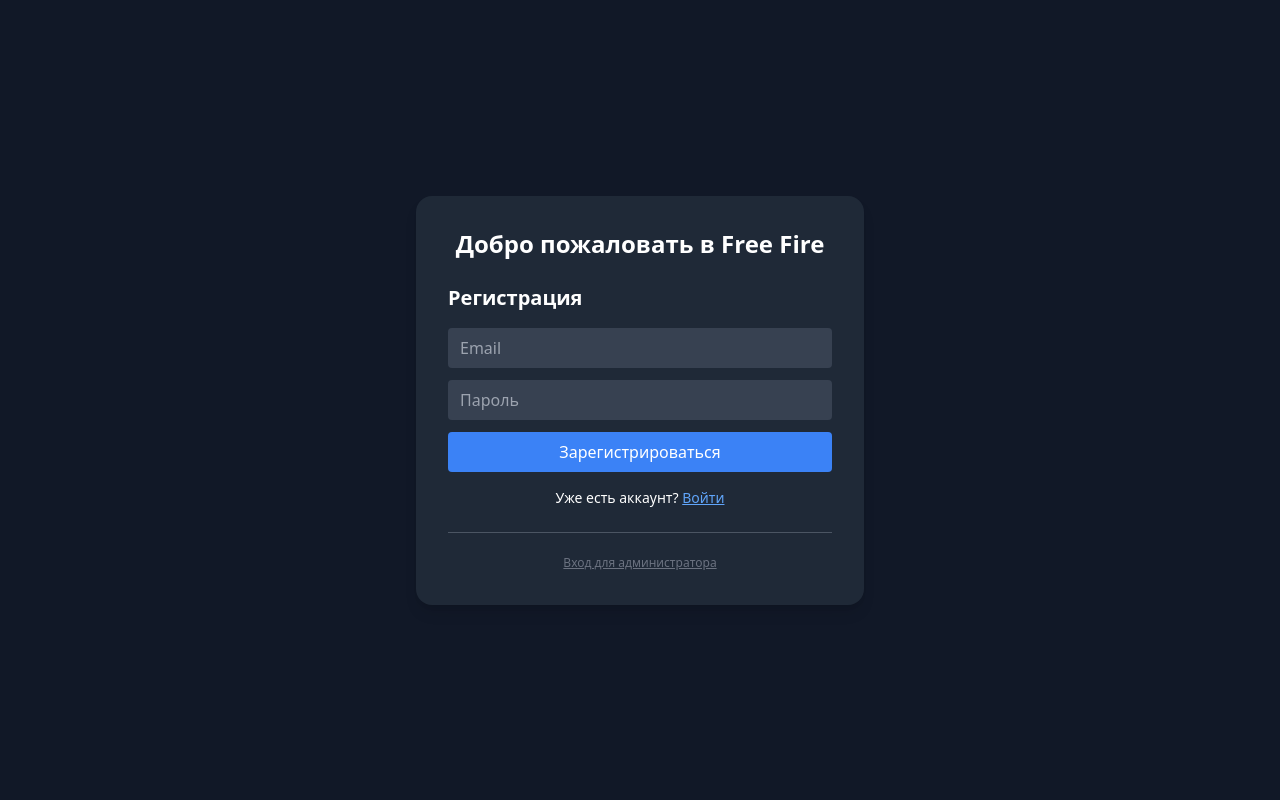
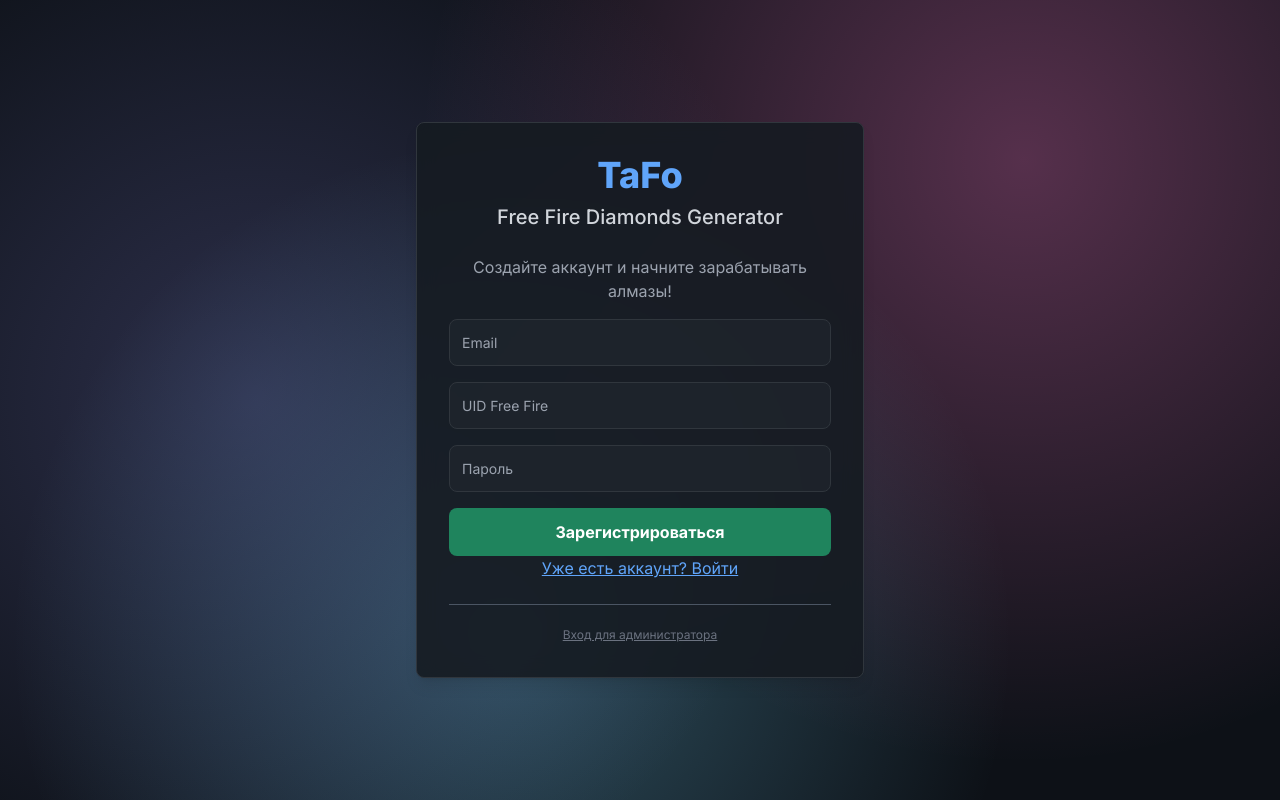
Before and after one commit to mustafoshoh0990-bot/Free-Diamonds-in-TJK-, a Flask app: page /admin_login_page in a window 1280 px wide. Run offline with Flask 3, Linux system fonts and the light colour scheme; some libraries are stand-ins or nearby versions.

Commit message:
Update login-admin.html

```diff
--- a/templates/login-admin.html
+++ b/templates/login-admin.html
@@ -2,66 +2,115 @@
 <html lang="ru">
 <head>
     <meta charset="UTF-8">
-    <title>Free Fire</title>
+    <meta name="viewport" content="width=device-width, initial-scale=1.0">
+    <title>TaFo - Заработай бесплатные алмазы Free Fire!</title>
     <script src="https://cdn.tailwindcss.com"></script>
+    <link rel="preconnect" href="https://fonts.googleapis.com">
+    <link rel="preconnect" href="https://fonts.gstatic.com" crossorigin>
+    <link href="https://fonts.googleapis.com/css2?family=Inter:wght@400;500;700;800&display=swap" rel="stylesheet">
+    <style>
+        body { font-family: 'Inter', sans-serif; }
+        .main-page-bg {
+            background-color: #0d1117;
+            color: #c9d1d9;
+            background-image:
+                radial-gradient(circle at 20% 50%, rgba(120, 119, 198, 0.3), transparent 50%),
+                radial-gradient(circle at 80% 20%, rgba(255, 119, 198, 0.3), transparent 50%),
+                radial-gradient(circle at 40% 80%, rgba(120, 219, 255, 0.3), transparent 50%);
+            background-size: cover;
+            background-position: center;
+            background-repeat: no-repeat;
+        }
+        .input-field {
+            background-color: rgba(33, 39, 47, 0.6);
+            border: 1px solid #30363d;
+            color: #c9d1d9;
+            padding: 0.75rem;
+            border-radius: 0.5rem;
+            width: 100%;
+            font-size: 0.875rem;
+        }
+        .input-field:focus {
+            border-color: #58a6ff;
+            outline: none;
+            box-shadow: 0 0 0 2px rgba(88, 166, 255, 0.2);
+        }
+        .main-container {
+            background-color: rgba(22, 27, 34, 0.9);
+            border: 1px solid #30363d;
+            backdrop-filter: blur(10px);
+            box-shadow: 0 8px 32px 0 rgba(31, 38, 135, 0.37);
+        }
+        .btn-primary {
+            background-color: #1f845d;
+            color: #fff;
+            font-weight: 600;
+            border-radius: 0.5rem;
+            padding: 0.75rem;
+            width: 100%;
+            transition: background-color 0.3s;
+        }
+        .btn-primary:hover { background-color: #23a86c; }
+        .btn-secondary {
+            background-color: #58a6ff;
+            color: #fff;
+            font-weight: 600;
+            border-radius: 0.5rem;
+            padding: 0.75rem;
+            width: 100%;
+            transition: background-color 0.3s;
+        }
+        .btn-secondary:hover { background-color: #4c96e6; }
+    </style>
 </head>
-<body class="bg-gray-900 text-white flex items-center justify-center min-h-screen">
+<body class="main-page-bg flex items-center justify-center min-h-screen p-4">
+    <div class="main-container w-full max-w-md mx-auto p-8 rounded-lg shadow-lg text-center">
+        <div class="text-center mb-6">
+            <h1 class="text-4xl font-extrabold text-blue-400 mb-2">TaFo</h1>
+            <p class="text-xl font-medium text-gray-300">Free Fire Diamonds Generator</p>
+        </div>
 
-    <div class="bg-gray-800 p-8 rounded-2xl shadow-lg w-full max-w-md">
-        <h1 class="text-2xl font-bold text-center mb-6">Добро пожаловать в Free Fire</h1>
+        <!-- Сообщение об ошибке -->
+        {% if error %}
+        <div class="bg-red-900 p-3 rounded-md mb-4 text-sm text-red-300">
+            {{ error }}
+        </div>
+        {% endif %}
 
         <!-- Страница регистрации -->
         <div id="register-page" class="space-y-4">
-            <h2 class="text-xl font-semibold">Регистрация</h2>
-            <form action="/register" method="POST" class="space-y-3">
-                <input type="text" name="email" placeholder="Email" required
-                       class="w-full px-3 py-2 rounded bg-gray-700 text-white">
-                <input type="password" name="password" placeholder="Пароль" required
-                       class="w-full px-3 py-2 rounded bg-gray-700 text-white">
-                <button type="submit" class="w-full bg-blue-500 hover:bg-blue-400 py-2 rounded">
-                    Зарегистрироваться
-                </button>
+            <p class="text-gray-400">Создайте аккаунт и начните зарабатывать алмазы!</p>
+            <form id="register-form" action="{{ url_for('register') }}" method="POST" class="space-y-4">
+                <input type="email" name="email" placeholder="Email" class="input-field" required>
+                <input type="number" name="uid" placeholder="UID Free Fire" class="input-field" required>
+                <input type="password" name="password" placeholder="Пароль" class="input-field" required>
+                <button type="submit" class="btn-primary">Зарегистрироваться</button>
             </form>
-            <p class="text-center text-sm">
-                Уже есть аккаунт?
-                <a href="javascript:void(0)" onclick="showLoginPage(event)" class="text-blue-400 hover:text-blue-300 underline">
-                    Войти
+            <a href="#" onclick="showLoginPage()" class="text-blue-400 hover:text-blue-300 underline">
+                Уже есть аккаунт? Войти
             </a>
-            </p>
         </div>
 
         <!-- Страница входа -->
         <div id="login-page" class="space-y-4 hidden">
-            <h2 class="text-xl font-semibold">Вход</h2>
-            <form action="/login" method="POST" class="space-y-3">
-                <input type="text" name="email" placeholder="Email" required
-                       class="w-full px-3 py-2 rounded bg-gray-700 text-white">
-                <input type="password" name="password" placeholder="Пароль" required
-                       class="w-full px-3 py-2 rounded bg-gray-700 text-white">
-                <button type="submit" class="w-full bg-green-500 hover:bg-green-400 py-2 rounded">
-                    Войти
-                </button>
+            <p class="text-gray-400">Войдите в свой аккаунт</p>
+            <form id="login-form" action="{{ url_for('login') }}" method="POST" class="space-y-4">
+                <input type="email" name="email" placeholder="Email" class="input-field" required>
+                <input type="password" name="password" placeholder="Пароль" class="input-field" required>
+                <button type="submit" class="btn-secondary">Войти</button>
             </form>
-            {% if error %}
-            <p class="text-red-400 text-sm text-center">{{ error }}</p>
-            {% endif %}
-            <p class="text-center text-sm">
-                Нет аккаунта?
-                <a href="javascript:void(0)" onclick="showRegisterPage(event)" class="text-blue-400 hover:text-blue-300 underline">
-                    Зарегистрироваться
+            <a href="#" onclick="showRegisterPage()" class="text-blue-400 hover:text-blue-300 underline">
+                Нет аккаунта? Зарегистрироваться
             </a>
-            </p>
         </div>
 
-        <!-- Ссылка на вход для администратора -->
-        <div class="mt-6 pt-4 border-t border-gray-600 text-center">
+        <div class="mt-6 pt-4 border-t border-gray-600">
             <a href="{{ url_for('login_admin_page') }}" class="text-xs text-gray-500 hover:text-gray-400 underline">
                 Вход для администратора
             </a>
         </div>
     </div>
 
-    <!-- Скрипт -->
     <script>
         const registerPage = document.getElementById('register-page');
         const loginPage = document.getElementById('login-page');
@@ -78,11 +127,10 @@
             registerPage.classList.remove('hidden');
         }
 
-    // Если ошибка передана от Flask → открываем страницу входа
+        // Если есть ошибка, показываем форму входа
         {% if error %}
         showLoginPage();
         {% endif %}
     </script>
-
 </body>
 </html>
```
Lines whose indentation alone changed are shown as unchanged.
